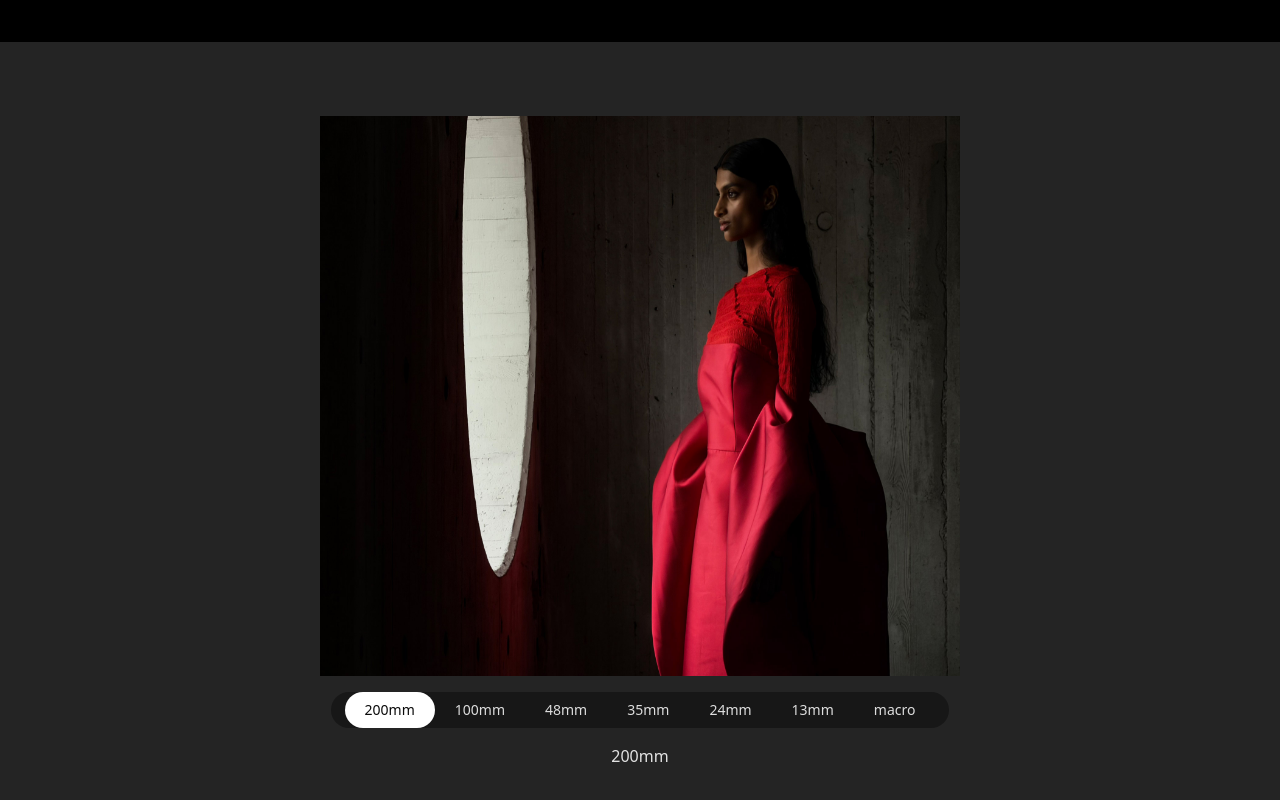
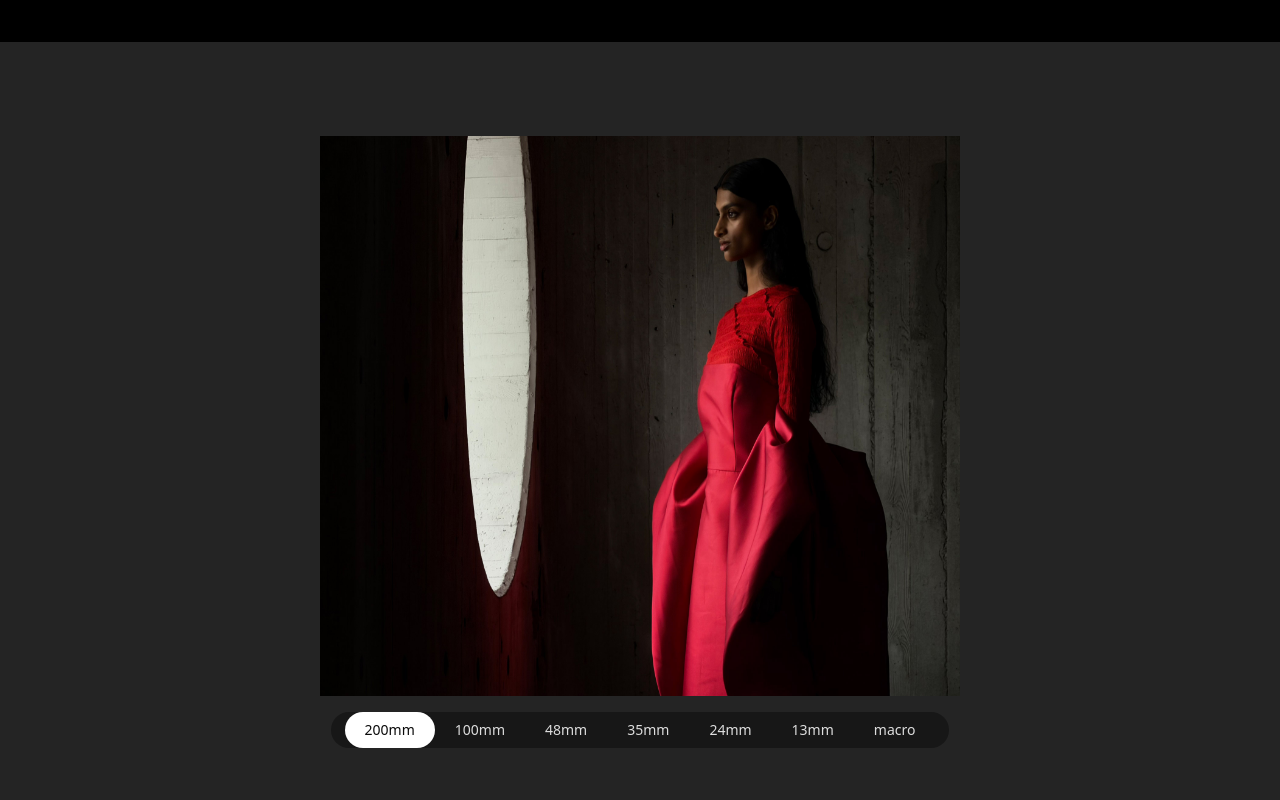
Before and after one commit to Thi2erry8/Apple_Clone-React.js-, a React (Vite) app in the folder Apple/: page / in a window 1280 px wide. Shown: the part 3158-3958 px from the top of the page. Built offline with nearby package versions, Linux system fonts and the light colour scheme.

Commit message:
telephoto_end

```diff
--- a/Apple/src/components/telephoto.jsx
+++ b/Apple/src/components/telephoto.jsx
@@ -78,7 +78,10 @@ export default function Telephoto() {
           {items.map((item) => (
             <button
               key={item}
-              onClick={handleHover}
+              onClick={(e) => {
+                handleHover(e);
+                setView(item);
+              }}
               className="relative z-10 cursor-pointer mix-blend-difference px-5 py-2 text-neutral-100"
             >
               {item}
@@ -91,9 +94,6 @@ export default function Telephoto() {
             style={{ left: position.left, width: position.width }}
           />
         </div>
-        <div className="">
-          <p>{view}</p>
-        </div>
       </section>
     </>
   );
```
